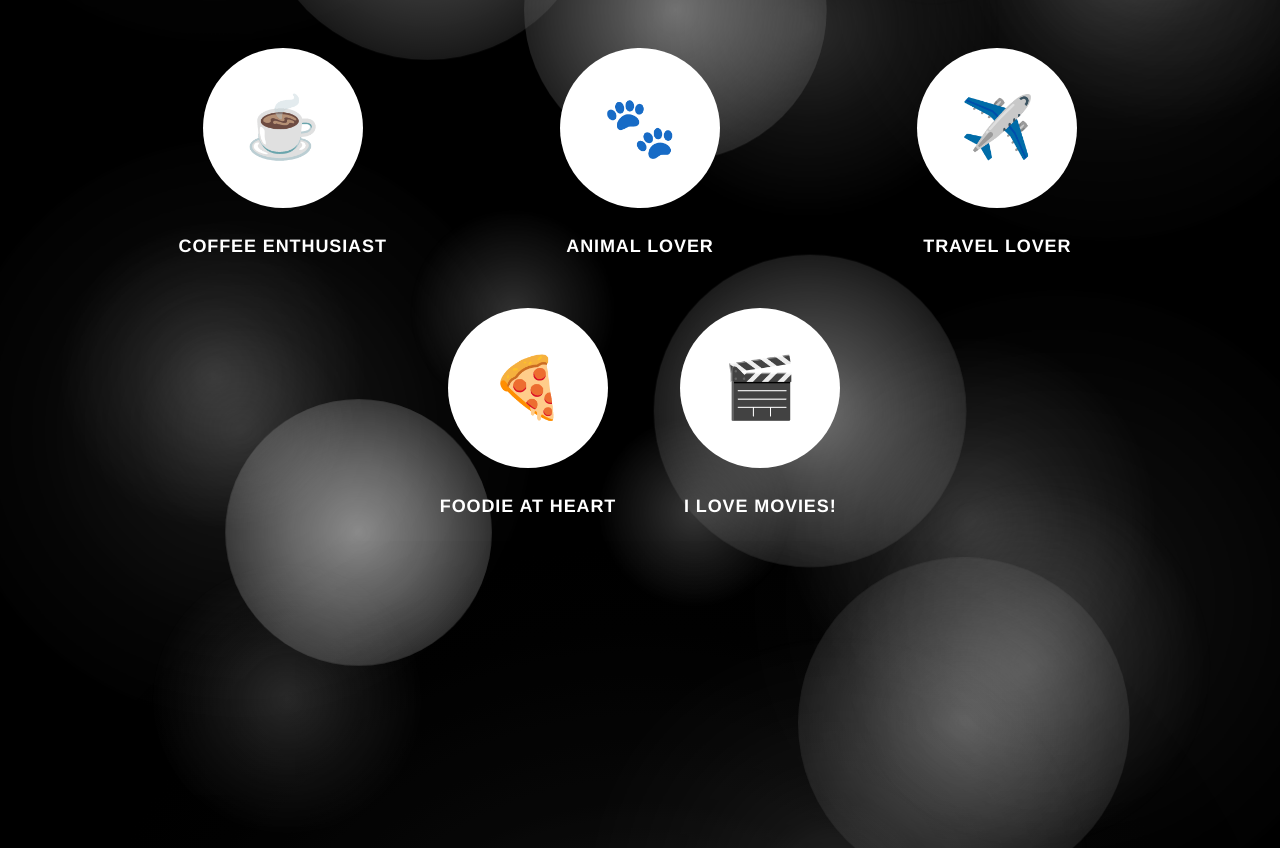
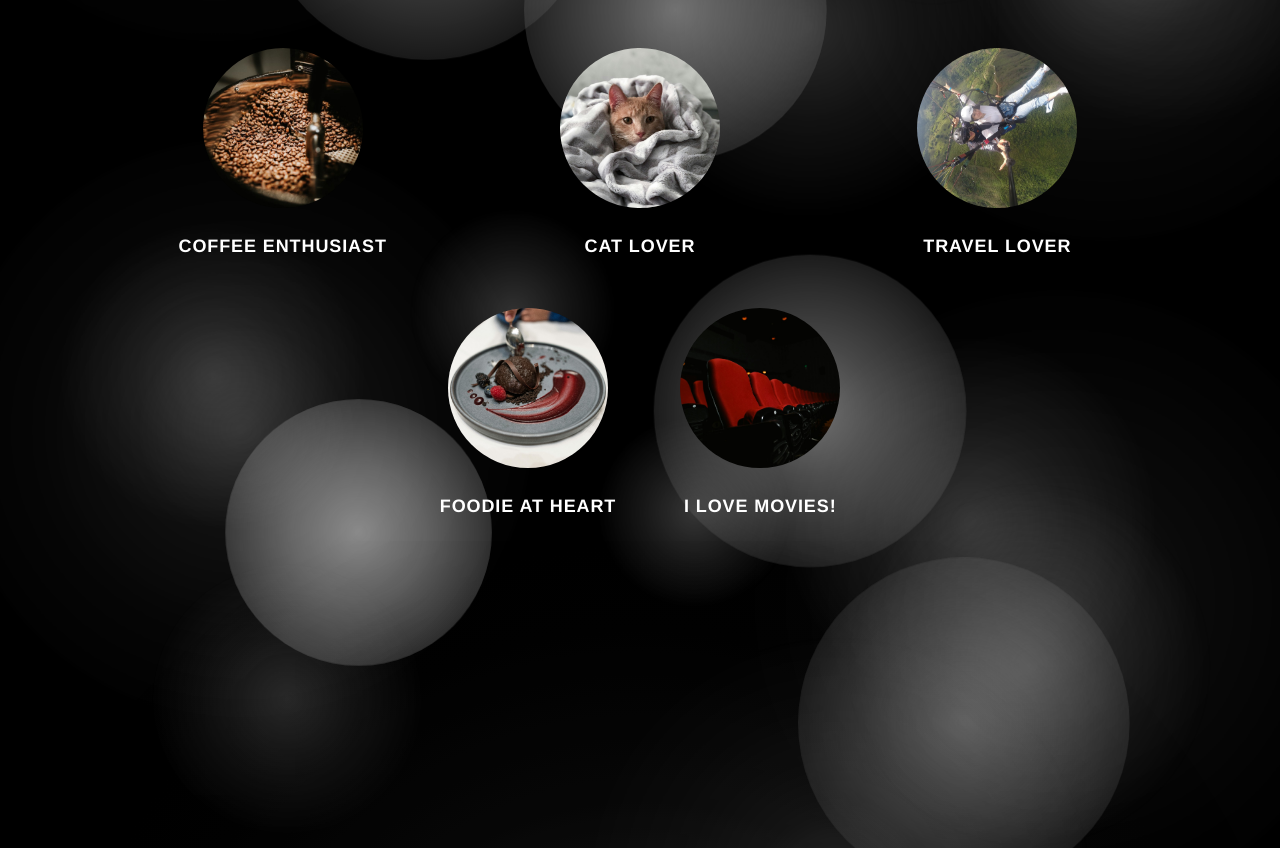
Before and after one commit to tefa200116/portfolio, a plain HTML site: page about.html in a window 1280 px wide. Shown: the part 1459-2307 px from the top of the page. Drawn offline with nearby package versions, Linux system fonts and the light colour scheme.

Commit message:
Update all placeholder images: Add geii, uwova, franciscan_friars to work page and add coffee, cat, travel, food, movies images to about page circles

```diff
--- a/about.html
+++ b/about.html
@@ -465,8 +465,8 @@
 
                     <!-- Fun Fact 1 -->
                     <div class="flex flex-col items-center fade-in-scroll">
-                        <div class="circle-card w-32 h-32 md:w-40 md:h-40 rounded-full bg-white flex items-center justify-center mb-6 overflow-hidden">
-                            <span class="text-5xl md:text-6xl">☕</span>
+                        <div class="circle-card w-32 h-32 md:w-40 md:h-40 rounded-full overflow-hidden mb-6">
+                            <img src="more_images/coffee.jpeg" alt="Coffee Enthusiast" class="w-full h-full object-cover">
                         </div>
                         <h3 class="text-base md:text-lg font-semibold uppercase tracking-wider text-white text-center">
                             Coffee Enthusiast
@@ -475,18 +475,18 @@
 
                     <!-- Fun Fact 2 -->
                     <div class="flex flex-col items-center fade-in-scroll">
-                        <div class="circle-card w-32 h-32 md:w-40 md:h-40 rounded-full bg-white flex items-center justify-center mb-6 overflow-hidden">
-                            <span class="text-5xl md:text-6xl">🐾</span>
+                        <div class="circle-card w-32 h-32 md:w-40 md:h-40 rounded-full overflow-hidden mb-6">
+                            <img src="more_images/cat.jpeg" alt="Cat Lover" class="w-full h-full object-cover">
                         </div>
                         <h3 class="text-base md:text-lg font-semibold uppercase tracking-wider text-white text-center">
-                            Animal Lover
+                            Cat Lover
                         </h3>
                     </div>
 
                     <!-- Fun Fact 3 -->
                     <div class="flex flex-col items-center fade-in-scroll">
-                        <div class="circle-card w-32 h-32 md:w-40 md:h-40 rounded-full bg-white flex items-center justify-center mb-6 overflow-hidden">
-                            <span class="text-5xl md:text-6xl">✈️</span>
+                        <div class="circle-card w-32 h-32 md:w-40 md:h-40 rounded-full overflow-hidden mb-6">
+                            <img src="more_images/travel.jpeg" alt="Travel Lover" class="w-full h-full object-cover">
                         </div>
                         <h3 class="text-base md:text-lg font-semibold uppercase tracking-wider text-white text-center">
                             Travel Lover
@@ -500,8 +500,8 @@
 
                     <!-- Fun Fact 4 -->
                     <div class="flex flex-col items-center fade-in-scroll">
-                        <div class="circle-card w-32 h-32 md:w-40 md:h-40 rounded-full bg-white flex items-center justify-center mb-6 overflow-hidden">
-                            <span class="text-5xl md:text-6xl">🍕</span>
+                        <div class="circle-card w-32 h-32 md:w-40 md:h-40 rounded-full overflow-hidden mb-6">
+                            <img src="more_images/food.jpeg" alt="Foodie at Heart" class="w-full h-full object-cover">
                         </div>
                         <h3 class="text-base md:text-lg font-semibold uppercase tracking-wider text-white text-center">
                             Foodie at Heart
@@ -510,8 +510,8 @@
 
                     <!-- Fun Fact 5 -->
                     <div class="flex flex-col items-center fade-in-scroll">
-                        <div class="circle-card w-32 h-32 md:w-40 md:h-40 rounded-full bg-white flex items-center justify-center mb-6 overflow-hidden">
-                            <span class="text-5xl md:text-6xl">🎬</span>
+                        <div class="circle-card w-32 h-32 md:w-40 md:h-40 rounded-full overflow-hidden mb-6">
+                            <img src="more_images/movies.jpeg" alt="I love Movies!" class="w-full h-full object-cover">
                         </div>
                         <h3 class="text-base md:text-lg font-semibold uppercase tracking-wider text-white text-center">
                             I love Movies!
```
Also changed, not shown: work.html (+10 -4 lines), more_images/cat.jpeg (added), more_images/coffee.jpeg (added), more_images/food.jpeg (added), more_images/movies.jpeg (added), more_images/portfolio_images/franciscan_friars.jpeg (added), more_images/portfolio_images/geii.jpeg (added), more_images/portfolio_images/uwova.jpeg (added), more_images/travel.jpeg (added).
